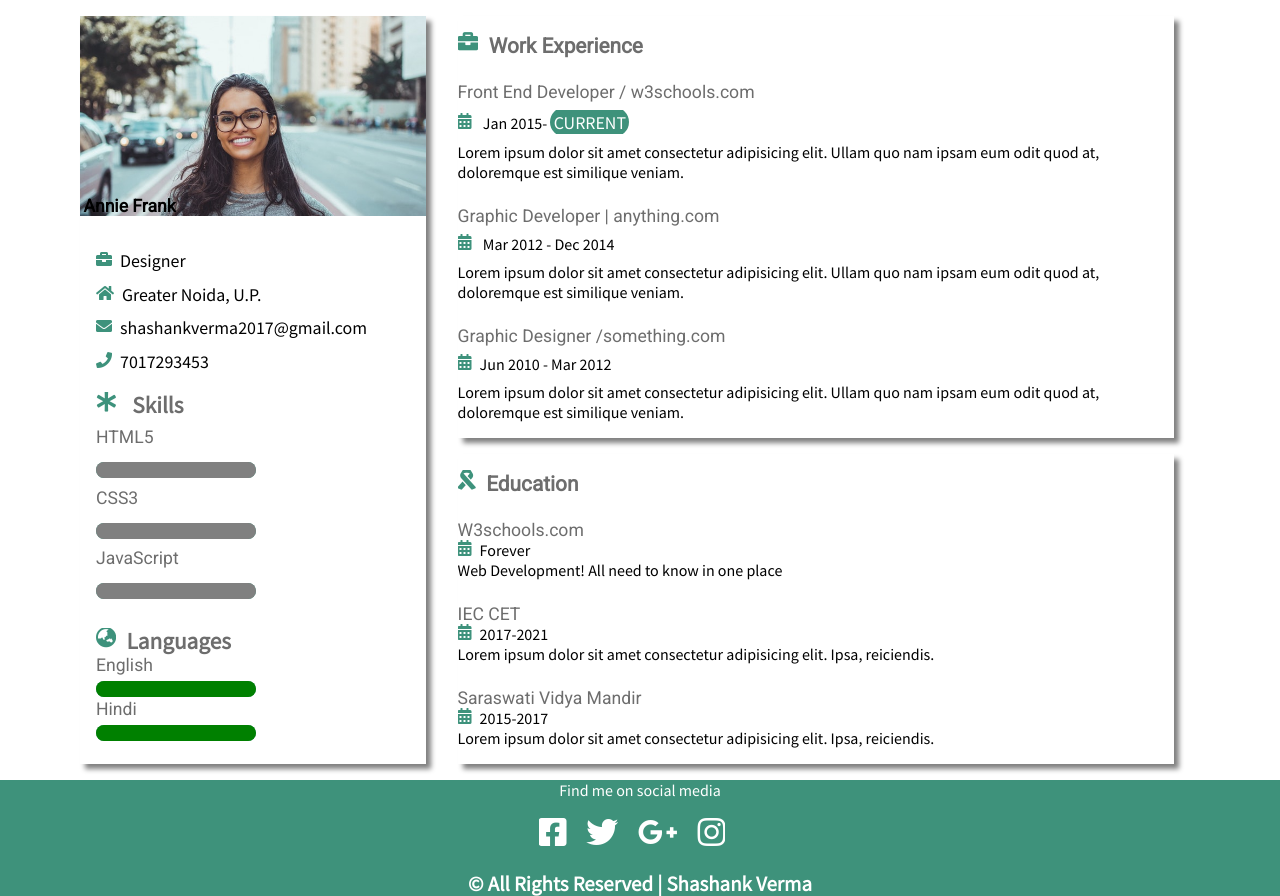
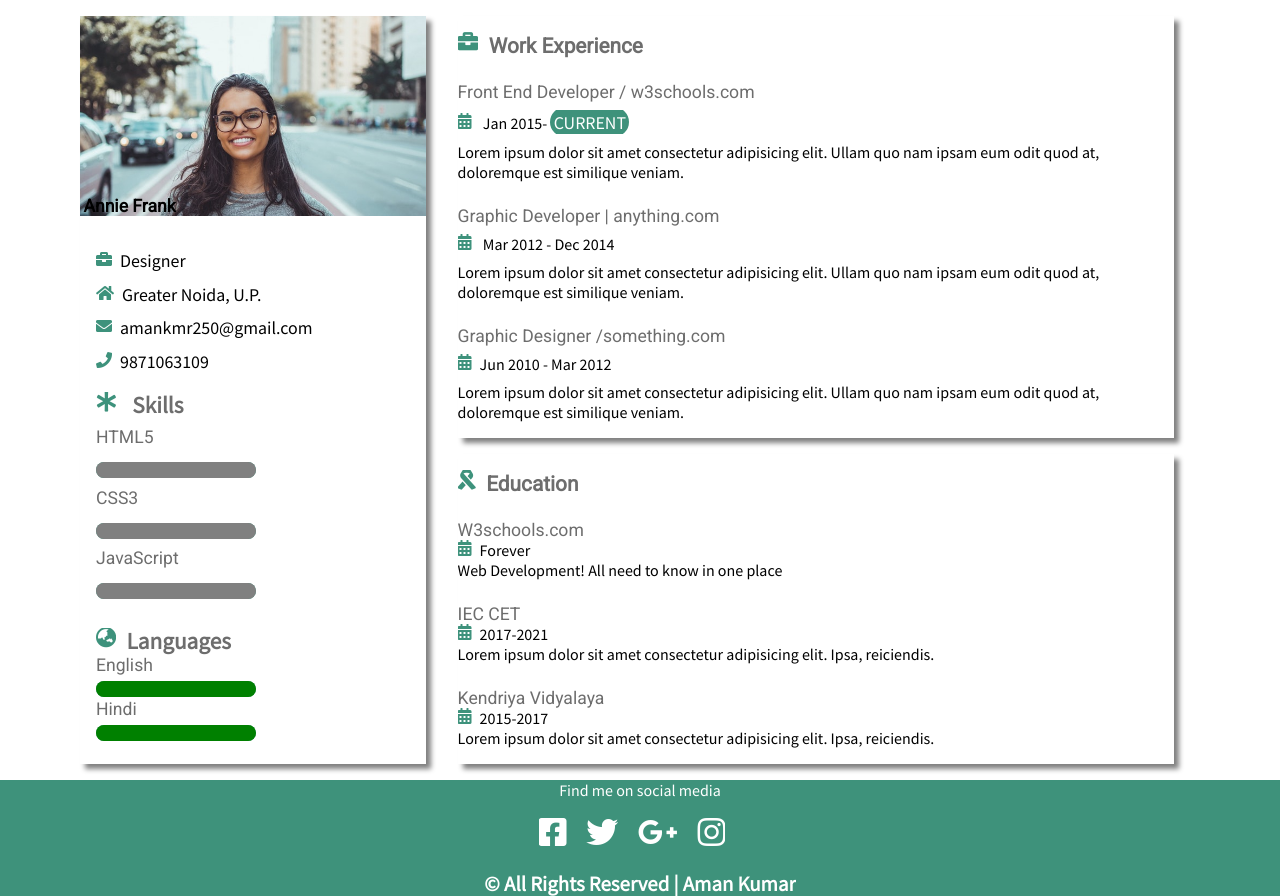
Before and after one commit to ShashankVerma628/Basic-designing-project, a plain HTML site: page Resume/index.html in a window 1280 px wide. Drawn offline with Linux system fonts and the light colour scheme.

Commit message:
made modification

```diff
--- a/Resume/index.html
+++ b/Resume/index.html
@@ -29,8 +29,8 @@
                     <div class="details">
                         <div> <i class="fas fa-briefcase"></i><span class="details-data">Designer</span></div>
                         <div><i class="fas fa-home"></i><span class="details-data">Greater Noida, U.P.</span></div>
-                        <div><i class="fas fa-envelope"></i><span class="details-data">shashankverma2017@gmail.com</span></div>
-                        <div><i class="fas fa-phone"></i><span class="details-data">7017293453</span></div>
+                        <div><i class="fas fa-envelope"></i><span class="details-data">amankmr250@gmail.com</span></div>
+                        <div><i class="fas fa-phone"></i><span class="details-data">9871063109</span></div>
                     </div>
                     <div class="skills">
                         <div class="header">
@@ -116,7 +116,7 @@
                     <!-- single edu ends -->
                     <!-- single edu starts -->
                     <div class="edu">
-                        <h2>Saraswati Vidya Mandir</h2>
+                        <h2>Kendriya Vidyalaya</h2>
                         <p><i class="fas fa-calendar-alt"></i>2015-2017</p>
                         <p>Lorem ipsum dolor sit amet consectetur adipisicing elit. Ipsa, reiciendis.</p>
                     </div>
@@ -133,7 +133,7 @@
             <i class="fab fa-google-plus-g"></i>
             <i class="fab fa-instagram"></i>
         </div>
-        <h3>&copy; All Rights Reserved | Shashank Verma</h3>
+        <h3>&copy; All Rights Reserved | Aman Kumar</h3>
     </footer>
     <!-- script -->
     <script src="js/app.js">
```
Also changed, not shown: Photo_template/index.html (+1 -1 lines), Photo_template/css/style.css (line endings or trailing spaces).
